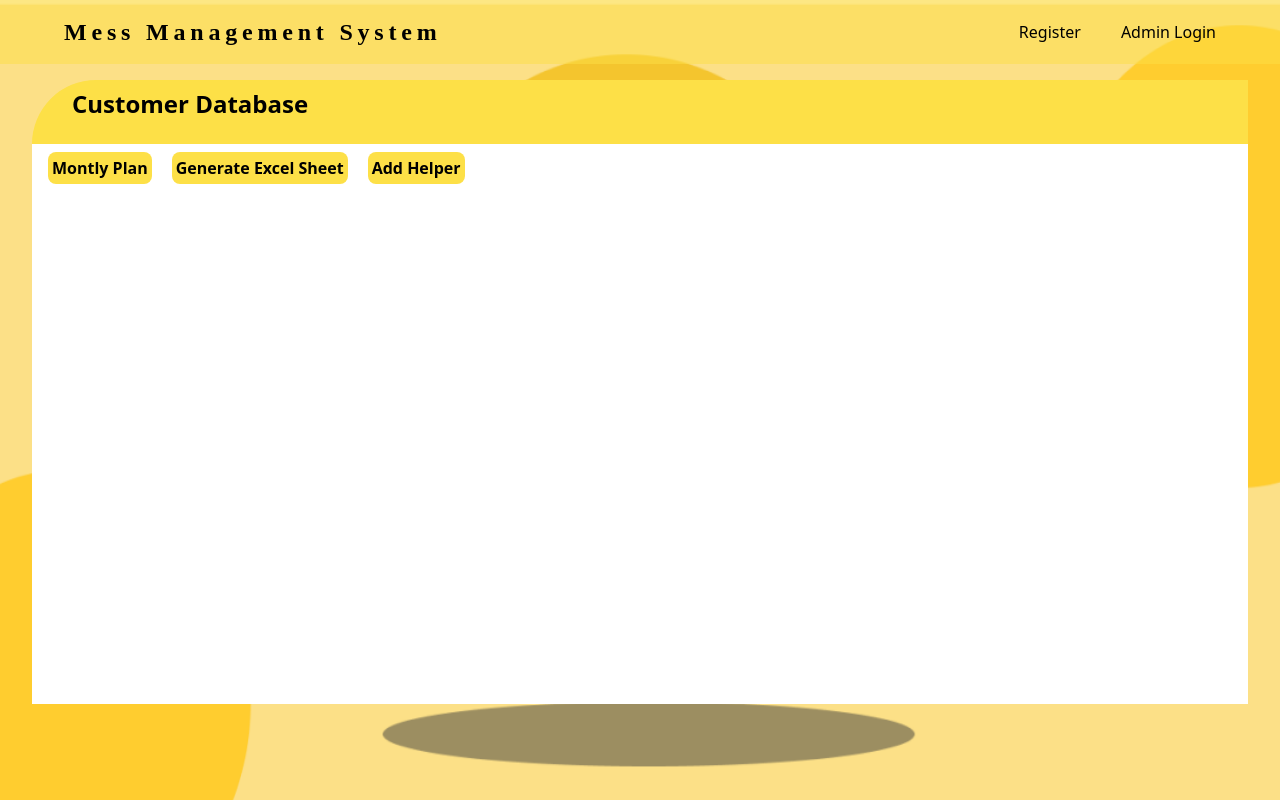
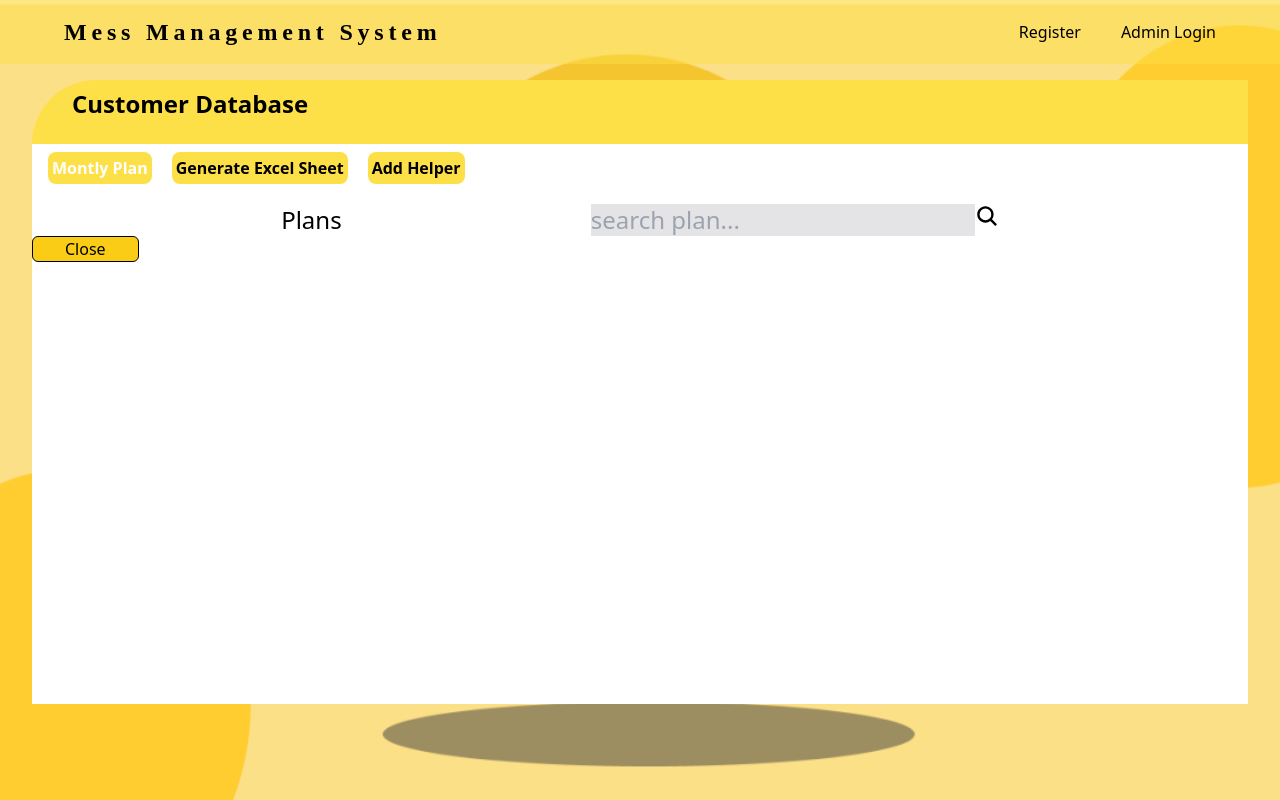
Before and after one commit to shubham30102002/Mess-Management-System, a React (Create React App) app: page /customerData in a window 1280 px wide. Built offline with nearby package versions, Linux system fonts and the light colour scheme.

Commit message:
button fix

```diff
--- a/package.json
+++ b/package.json
@@ -10,6 +10,7 @@
     "axios": "^1.6.7",
     "react": "^18.2.0",
     "react-dom": "^18.2.0",
+    "react-icons": "^5.0.1",
     "react-redux": "^9.1.0",
     "react-router-dom": "^6.21.3",
     "react-scripts": "5.0.1",
--- /dev/null
+++ b/src/components/CustomerData/AddHelper.js
@@ -0,0 +1,11 @@
+import React from 'react'
+
+const AddHelper = () => {
+  return (
+    <div>
+        AddHelper
+    </div>
+  )
+}
+
+export default AddHelper
--- a/src/components/CustomerData/CustomerData.js
+++ b/src/components/CustomerData/CustomerData.js
@@ -1,4 +1,7 @@
 import { useState } from "react";
+import MontlyPlan from "./MontlyPlan";
+import GenExcel from "./GenExcel";
+import AddHelper from "./AddHelper";
 
 
 function CustomerData() {
@@ -6,7 +9,29 @@ function CustomerData() {
   const [statusGenExcel, setStatusGenExcel] = useState(false);
   const [statusAddHelper, setStatusAddHelper] = useState(false);
 
+  // const [changeColor, setChangeColor] = useState(false);
 
+  // const handleClick = () => {
+  //   setChangeColor(!changeColor);
+  // }
+
+  const handleClick =() => {
+    setStatusMontlyPlan(true);
+    setStatusGenExcel(false);
+    setStatusAddHelper(false);
+  }
+
+  const handleClickGenExcel = () => {
+    setStatusGenExcel(true);
+    setStatusMontlyPlan(false);
+    setStatusAddHelper(false);
+  }
+
+  const handleAddHelper = () => {
+    setStatusGenExcel(false);
+    setStatusMontlyPlan(false);
+    setStatusAddHelper(true);
+  }
 
   return (
     <div className="w-[95vw] h-[70vh] mx-auto mt-4 ">
@@ -19,27 +44,49 @@ function CustomerData() {
           {/* buttons */}
         <div className="flex gap-1 ">
           <div >
-            <button className= " mt-2 ml-4 p-1 bg-yellow-300 font-semibold rounded-lg wrapper "
+            <button onClick={handleClick} className={ ` mt-2 ml-4 p-1 bg-yellow-300 font-semibold rounded-lg wrapper
+            ${(statusMontlyPlan === true) ? 'text-white' : 'text-black'}`}
              >Montly Plan </button>
 
           </div>
 
           <div>
-            <button className="  mt-2 ml-4 p-1 bg-yellow-300 font-semibold rounded-lg "> Generate Excel Sheet </button>
+            <button onClick={handleClickGenExcel} className={ ` mt-2 ml-4 p-1 bg-yellow-300 font-semibold rounded-lg wrapper
+            ${(statusGenExcel === true) ? 'text-white' : 'text-black'}`}> Generate Excel Sheet </button>
           </div>
 
           <div>
-            <button className=" mt-2 ml-4 p-1 bg-yellow-300 font-semibold rounded-lg "> Add Helper </button>
+            <button onClick={handleAddHelper} className={ ` mt-2 ml-4 p-1 bg-yellow-300 font-semibold rounded-lg wrapper
+            ${(statusAddHelper === true) ? 'text-white' : 'text-black'}`}> Add Helper </button>
           </div>
         </div>
 
         {/* content */}
         <div>
           <div>
+          {
+              statusMontlyPlan ? (<MontlyPlan/>) : null
+          }
+          {
+              statusGenExcel ? (<GenExcel/>) : null
+          }
+          {
+              statusAddHelper ? (<AddHelper/>) : null
+          }
+          </div>
 
-          </div>
         </div>
 
+
+
+
+
+        <footer className="mb-2">
+          <button className="bg-yellow-400 px-8 border border-black outline-8 rounded-md
+          ">
+            Close
+          </button>
+        </footer>
       </div>
     </div>
   )
--- /dev/null
+++ b/src/components/CustomerData/GenExcel.js
@@ -0,0 +1,11 @@
+import React from 'react'
+
+const GenExcel = () => {
+  return (
+    <div>
+        GenExcel
+    </div>
+  )
+}
+
+export default GenExcel
--- /dev/null
+++ b/src/components/CustomerData/GenSuccess.js
@@ -0,0 +1,11 @@
+import React from 'react'
+
+const GenSuccess = () => {
+  return (
+    <div>
+        GenSuccess
+    </div>
+  )
+}
+
+export default GenSuccess
--- a/src/components/CustomerData/MontlyPlan.js
+++ b/src/components/CustomerData/MontlyPlan.js
@@ -1,9 +1,23 @@
 import React from 'react'
+import { IoSearch } from "react-icons/io5";
 
 function MontlyPlan() {
   return (
-    <div>
-        Montly
+    <div className='flex flex-col justify-between '>
+        <div className='text-2xl flex justify-evenly mt-5'>
+            Plans
+            <div className='flex '>
+            <input placeholder='search plan...' className='bg-zinc-200 w-[30vw]  ' / >
+            <IoSearch  className=''/>
+            </div>
+
+
+        </div>
+
+        <div>
+            {/* backend data */}
+        </div>
+
     </div>
   )
 }
```
Also changed, not shown: 1 other file (tests, documents, lock files or other folders).
